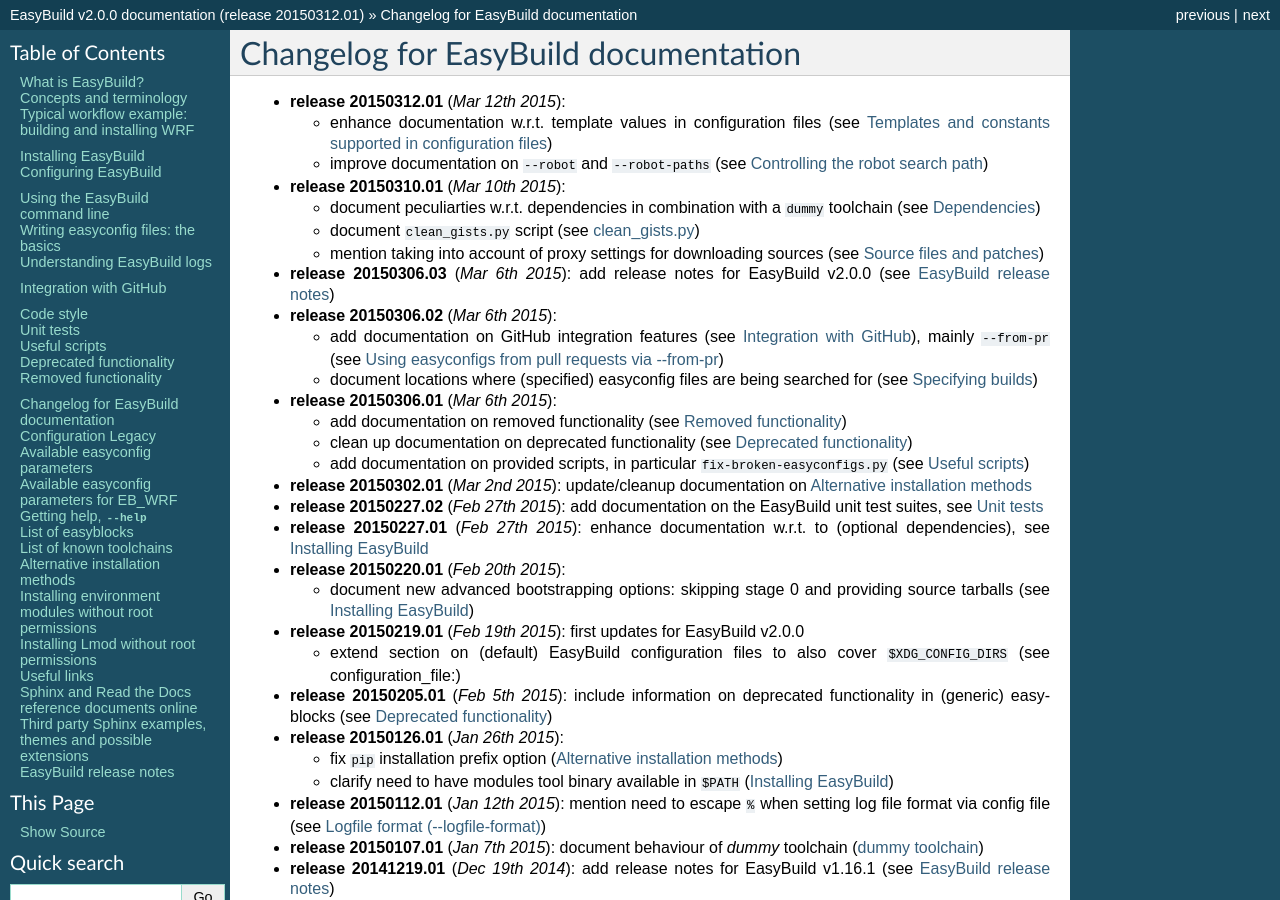
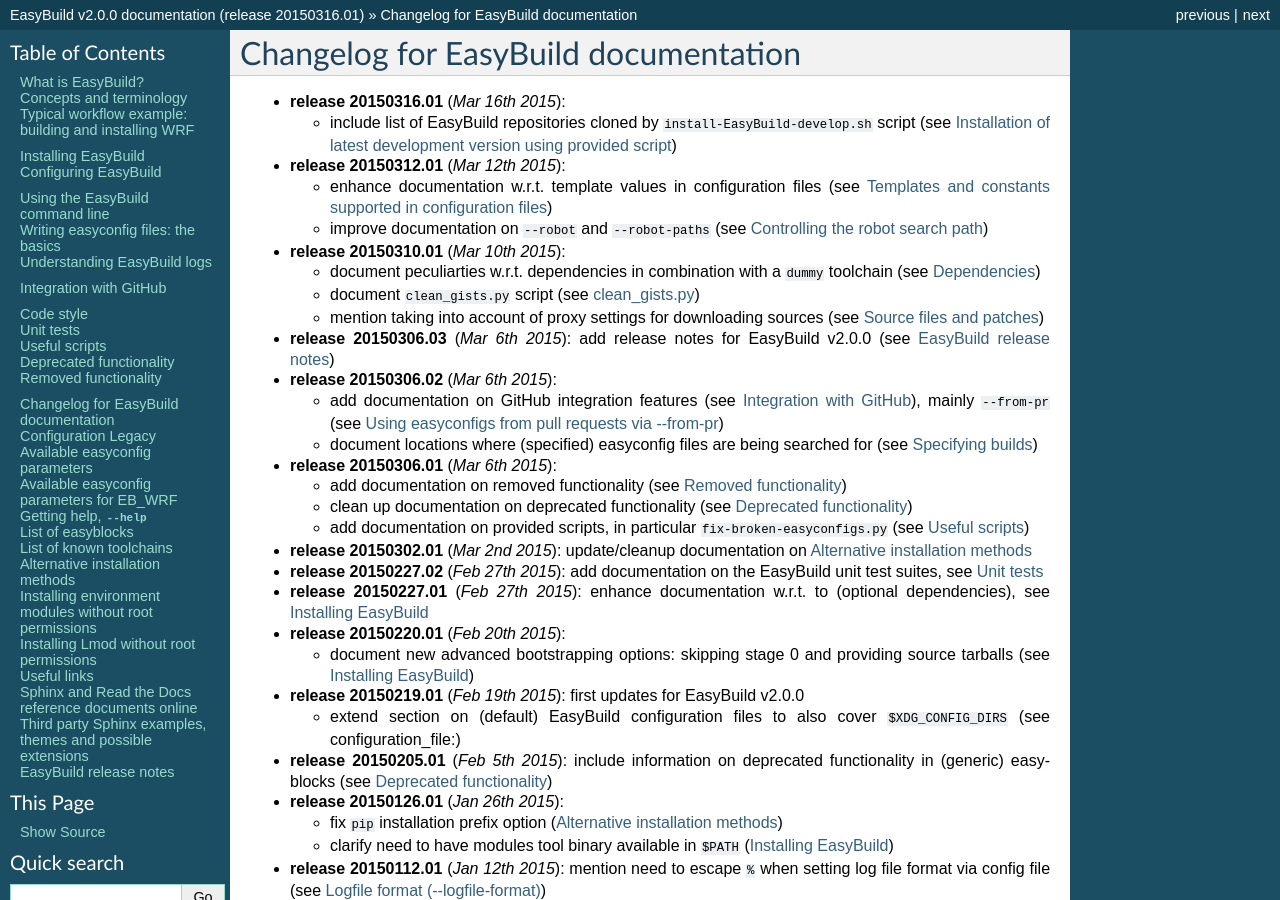
Before and after one commit to easybuilders/easybuild, a Sphinx documentation site: the page built from docs/Changelog.rst, in a window 1280 px wide and 900 px high. Built offline with Sphinx 7.4.7, drawn with Linux system fonts in a browser that asks for light colours; some of the changed text lies outside the part shown.

Commit message:
include list of EasyBuild repositories cloned by install-EasyBuild-develop.sh script

```diff
--- a/docs/Changelog.rst
+++ b/docs/Changelog.rst
@@ -3,6 +3,10 @@
 Changelog for EasyBuild documentation
 -------------------------------------
 
+* **release 20150316.01** (`Mar 16th 2015`):
+
+  * include list of EasyBuild repositories cloned by ``install-EasyBuild-develop.sh`` script
+    (see :ref:`install_latest_develop_using_script`)
 * **release 20150312.01** (`Mar 12th 2015`):
 
   * enhance documentation w.r.t. template values in configuration files (see :ref:`configuration_file_templates_constants`)
--- a/docs/conf.py
+++ b/docs/conf.py
@@ -43,7 +43,7 @@
 # The short X.Y version.
 version = '2.0.0'  # this is meant to reference the version of EasyBuild
 # The full version, including alpha/beta/rc tags.
-release = '20150312.01'  # this is meant to reference the version of the documentation itself
+release = '20150316.01'  # this is meant to reference the version of the documentation itself
 
 # There are two options for replacing |today|: either, you set today to some
 # non-false value, then it is used:
```
Also changed, not shown: docs/Installation_Alternative.rst (+11 -1 lines).
